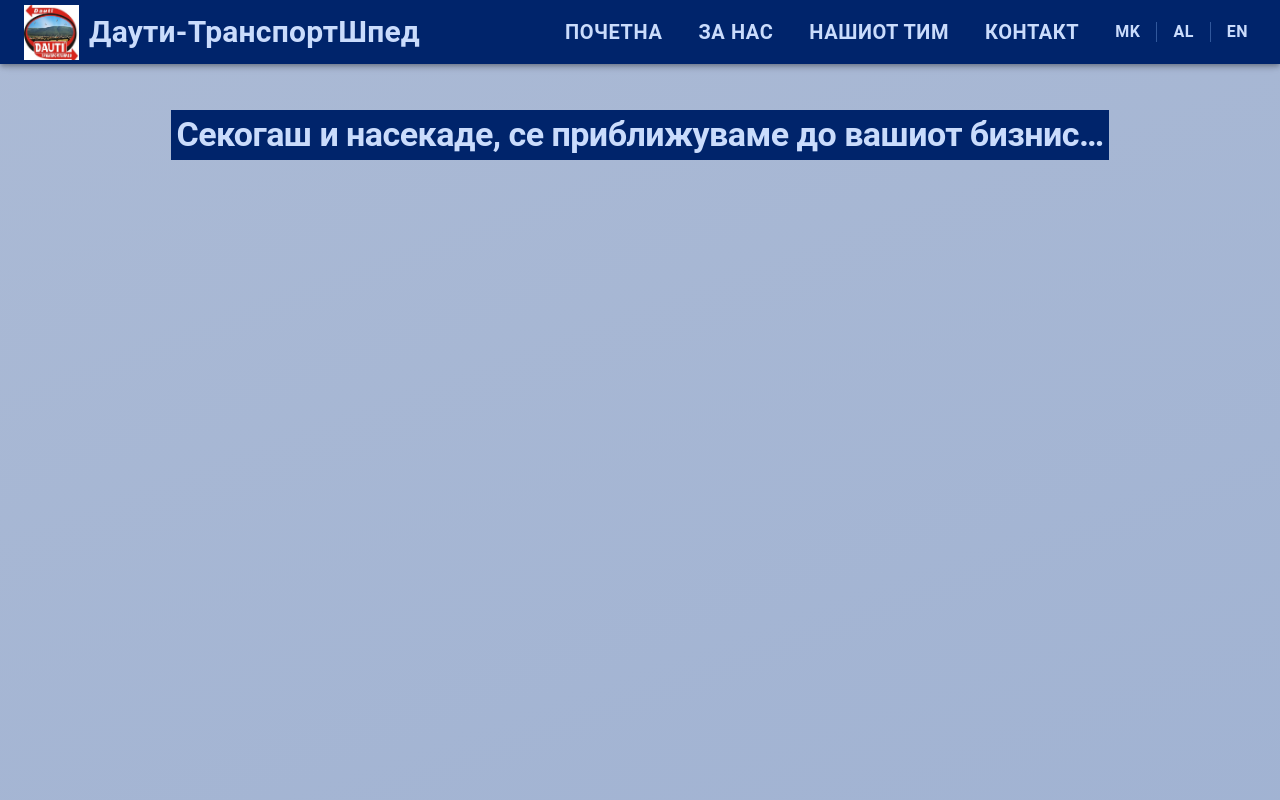
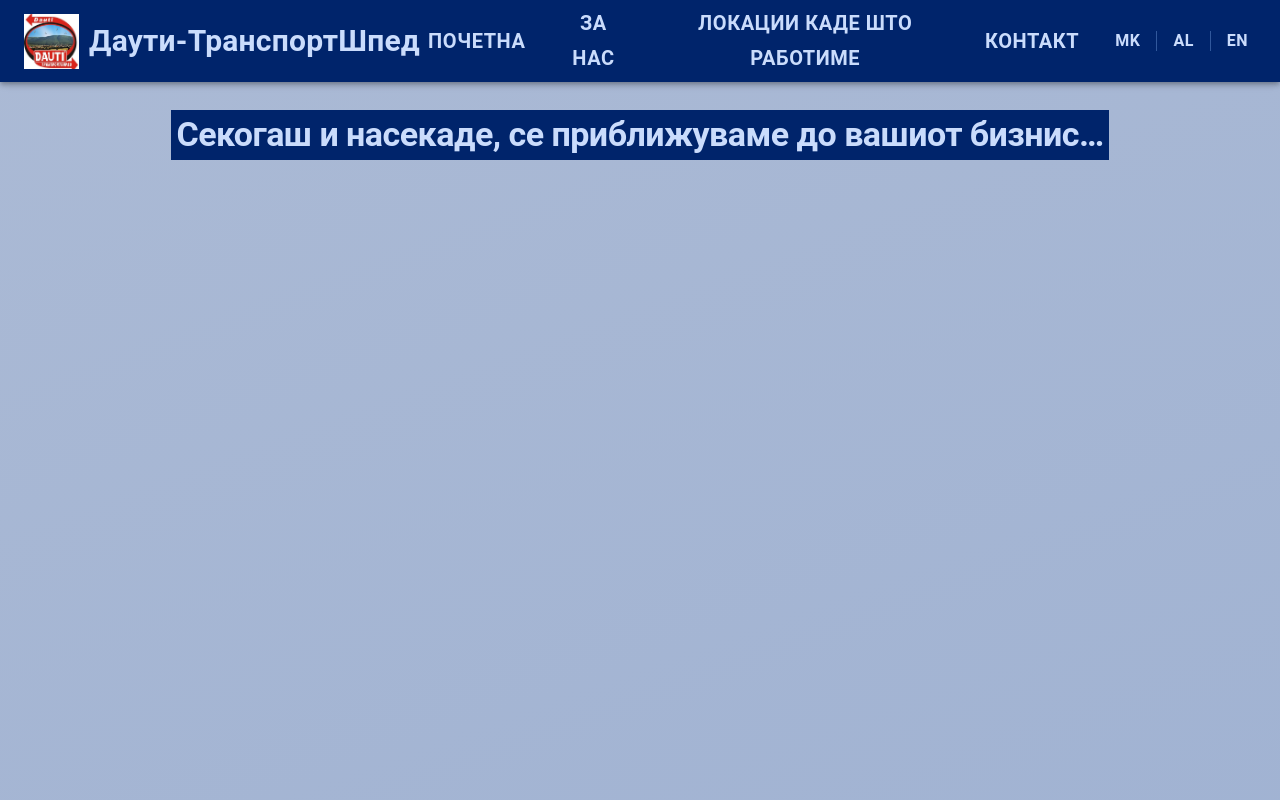
Before and after one commit to anisaramadanii/cargohub-dauti, a React (Create React App) app: page / in a window 1280 px wide. Shown: the top 800 px of the page. Built offline with nearby package versions, Linux system fonts and the light colour scheme.

Commit message:
Changed our team into where we operate

```diff
--- a/src/contexts/LanguageContext.js
+++ b/src/contexts/LanguageContext.js
@@ -6,7 +6,7 @@ const translations = {
   MK: {
     home: "ПОЧЕТНА",
     about: "ЗА НАС",
-    activities: "НАШИОТ ТИМ",
+    activities: "ЛОКАЦИИ КАДЕ ШТО РАБОТИМЕ",
     brands: "БРЕНДОВИ",
     catalogs: "КАТАЛОЗИ",
     news: "ВЕСТИ",
@@ -75,7 +75,7 @@ const translations = {
   AL: {
     home: "KRYEFAQJA",
     about: "RRETH NESH",
-    activities: "EKIPI YNË",
+    activities: "VENDET KU OPEROJMË",
     brands: "BRENDE",
     catalogs: "KATALOGE",
     news: "LAJME",
@@ -145,7 +145,7 @@ const translations = {
   EN: {
     home: "HOME",
     about: "ABOUT",
-    activities: "OUR TEAM",
+    activities: "WHERE WE OPERATE",
     brands: "BRANDS",
     catalogs: "CATALOGS",
     news: "NEWS",
```
